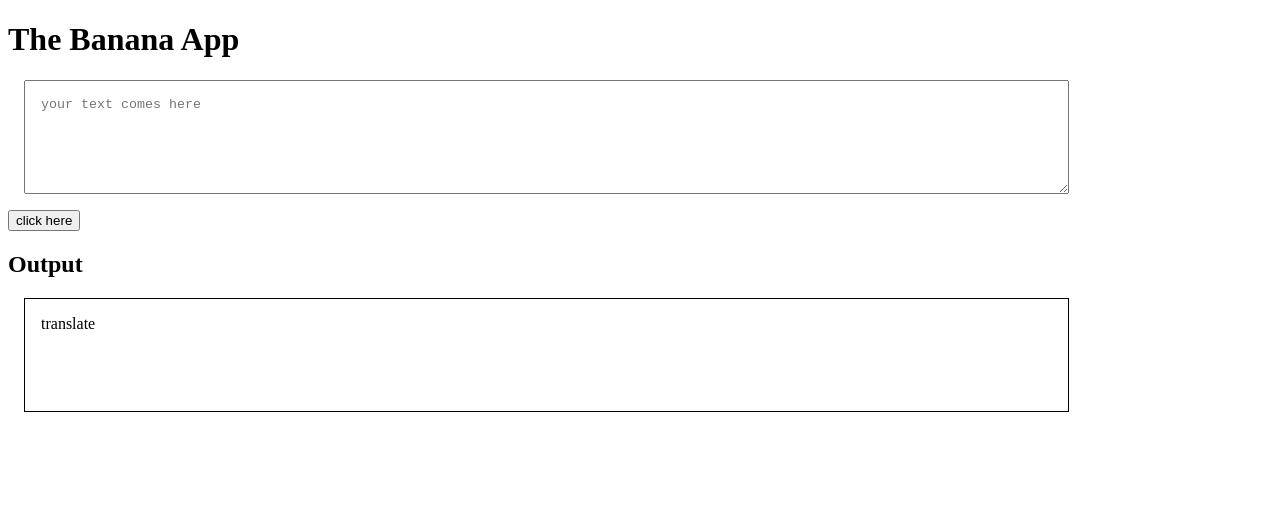
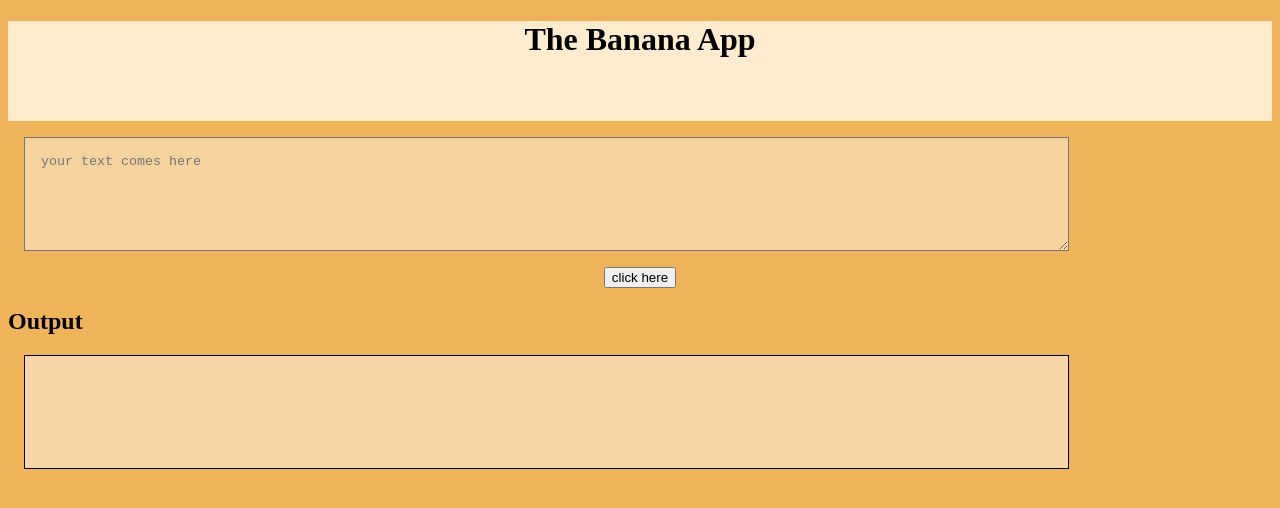
Before and after one commit to Sarathkumar-amat/Banana-App-with-VannilaJS, a plain HTML site: page index.html in a window 1280 px wide. Both pictures are taken after a click on the button "click here". Drawn offline with Linux system fonts and the light colour scheme; no server answers.

Commit message:
added features

```diff
--- a/app.js
+++ b/app.js
@@ -1,9 +1,24 @@
 var btnCheck = document.querySelector("#btn-select");
 var txt = document.querySelector("#txt-inp");
 var opVal=document.querySelector("#output");
-
+btnCheck.addEventListener("click",Handler)
+var ServerUrl = "https://lessonfourapi.tanaypratap.repl.co/translate/yoda.json";
 function Handler()
 {
-    opVal.innerText="translate "+txt.value;
+    //opVal.innerText="translate "+txt.value;
+    //var url = "https://lessonfourapi.tanaypratap.repl.co/translate/yoda.json";
+    var textValue = txt.value;
+    fetch(getTranslationUrl(textValue)).then(response=>response.json()).then(json=>{
+        var Transtext=json.contents.translated;
+        opVal.innerText=Transtext;
+    });
+
 };
-btnCheck.addEventListener("click",Handler)
+function getTranslationUrl(text)
+{
+    return ServerUrl+"?"+"text="+text
+}
+
+// var url = "https://lessonfourapi.tanaypratap.repl.co/translate/yoda.json?text=hello";
+
+// fetch(url).then(response=>response.json()).then(json=>console.log(json));
--- a/index.html
+++ b/index.html
@@ -6,12 +6,17 @@
     <meta name="viewport" content="width=device-width, initial-scale=1.0">
     <title>Document</title>
     <style>
+
+        body{
+            background-color: rgb(239, 179, 89);
+        }
         textarea{
             width: 80%;
             height:10vh;
             display:block;
             margin:1rem;
             padding:1rem;
+            background-color: rgb(245, 211, 159);
         }
         #output{
             border:1px solid black;
@@ -19,17 +24,25 @@
             height:10vh;
             margin:1rem;
             padding:1rem;
+            background-color:rgb(246, 214, 167);
+        }
+        header{
+            background-color: blanchedalmond;
+            /* width: 50%; */
+            text-align: center;
+            height:100px;
         }
     </style>
 </head>
 <body>
-    <h1>The Banana App</h1>
+    <header>
+        <h1>The Banana App</h1>
+    </header>
+
     <textarea id="txt-inp" placeholder="your text comes here"></textarea>
-    <button id="btn-select">click here</button>
+    <center><button id="btn-select" >click here</button></center>
     <h2>Output</h2>
     <div id="output"></div>
     <script src="app.js" type="text/javascript"></script>
-
-
 </body>
 </html>
```
Also changed, not shown: animeBG.jfif (added), styles.css (added).
